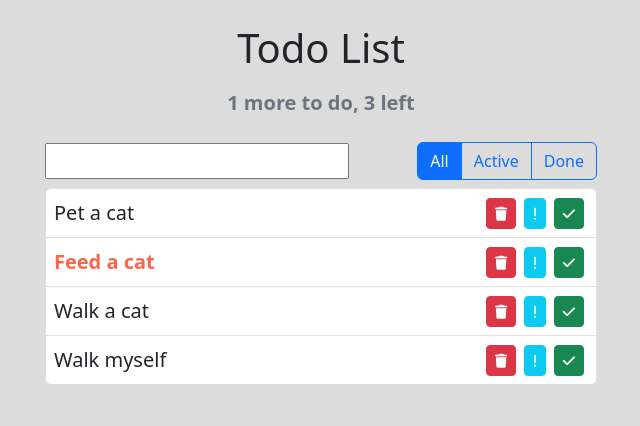
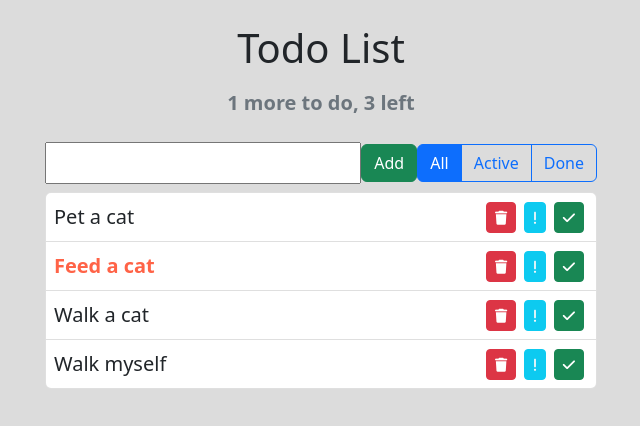
Before and after one commit to ArkadiiVodolazskyi/todolist-app-react, a React (Create React App) app: page / in a window 1280 px wide. Shown: the top 426 px of the page, without its empty margins (319-959 px from the left). Built offline with nearby package versions, Linux system fonts and the light colour scheme.

Commit message:
Added functionality to add new todo items.

```diff
--- a/src/components/App/App.js
+++ b/src/components/App/App.js
@@ -25,13 +25,28 @@ export default class App extends React.Component {
 		});
 	}
 
+	onAdd = (title) => {
+		this.setState(({todos}) => {
+			const new_todos = [...todos, {
+				label: title,
+				isImportant: false
+			}];
+			return {
+				todos: new_todos
+			};
+		});
+		console.log(`Added: ${title}`);
+	}
+
 	render() {
 		const { todos } = this.state;
 
 		return (
 			<div id="app" className='App p-4 fs-5'>
 				<Header />
-				<SearchPanel />
+				<SearchPanel
+					onAdd={this.onAdd}
+				/>
 				<TodoList
 					todos={todos}
 					onDelete={this.onDelete}
--- a/src/components/SearchPanel/SearchPanel.js
+++ b/src/components/SearchPanel/SearchPanel.js
@@ -1,10 +1,46 @@
 import React from 'react';
 
 export default class SearchPanel extends React.Component {
+
+	onAdd = this.props.onAdd;
+
+	state = {
+		input_value: ''
+	}
+
+	change_input_value = () => {
+		this.setState(() => {
+			return {
+				input_value: document.querySelector('.new_todo_title').value
+			};
+		});
+	}
+
+	handle_on_add = () => {
+		this.onAdd(this.state.input_value);
+		this.setState(() => {
+			return {
+				input_value: ''
+			};
+		});
+	}
+
 	render() {
+
+
 		return (
 			<div className="SearchPanel d-flex justify-content-between align-items-center py-2">
-				<input type="text" />
+				<input
+					type="text"
+					onChange={this.change_input_value}
+					className="new_todo_title px-2 py-1"
+					value={this.state.input_value}
+				/>
+				<button
+					type="button"
+					className="btn btn-success"
+					onClick={this.handle_on_add}
+				>Add</button>
 				<div className="btn-group btn-group-md">
 					<button type="button" className="btn btn-primary">All</button>
 					<button type="button" className="btn btn-outline-primary">Active</button>
```
